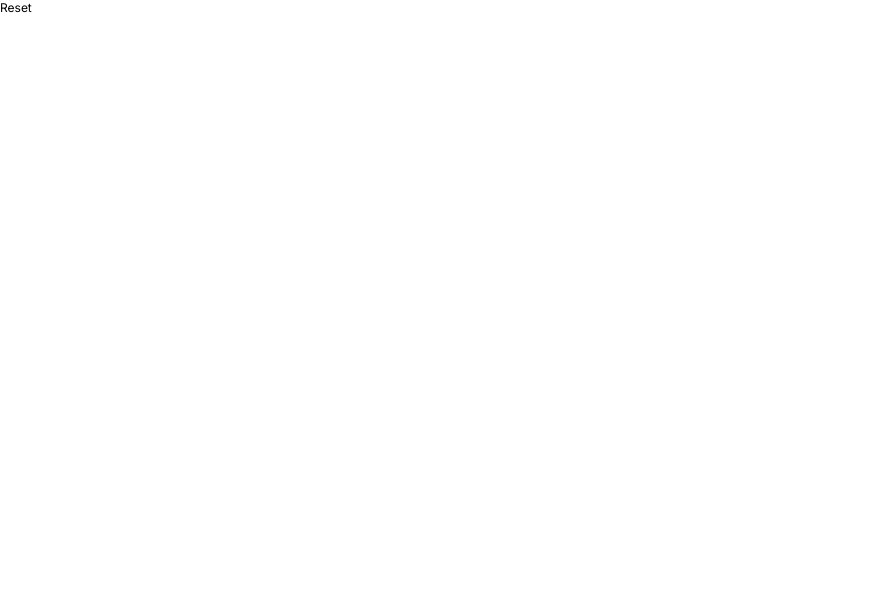
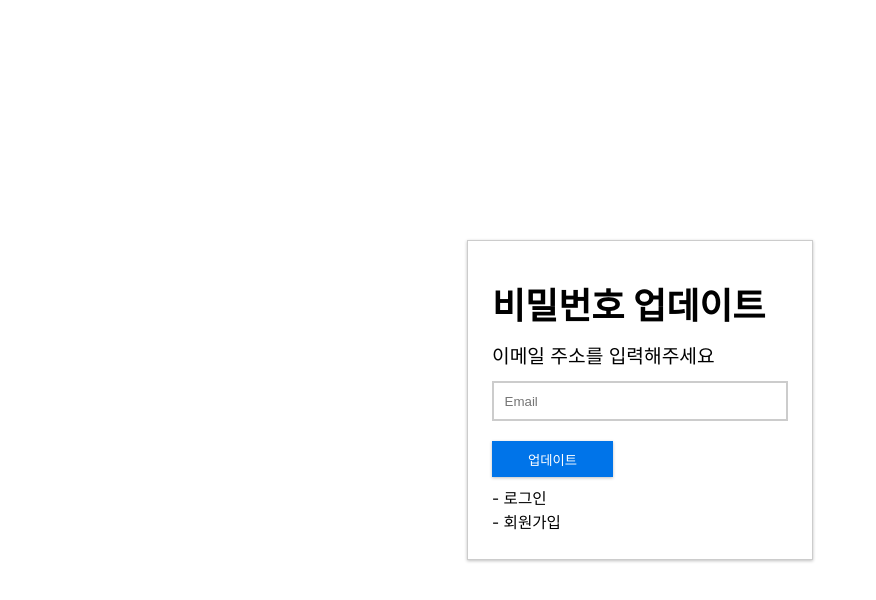
Before and after one commit to minai621/FastCampus_100scenario, a Next.js app in the folder e_commerce_product/: page /reset in a window 1280 px wide. Shown: the top 600 px of the page, without its empty margins (0-876 px from the left). Built offline with nearby package versions, Linux system fonts and the light colour scheme.

Commit message:
feat: implment reset page UI

```diff
--- /dev/null
+++ b/e_commerce_product/src/app/(auth)/reset/ResetClient.module.scss
@@ -0,0 +1,25 @@
+.page {
+  height: 100vh;
+  display: grid;
+  place-items: center;
+
+  .container {
+    .form {
+      display: flex;
+      flex-flow: column;
+      border: 1px solid #ccc;
+      padding: 2rem;
+      box-shadow: var(--box-shadow);
+
+      .control {
+        margin-bottom: 20px;
+      }
+
+      .links {
+        margin-top: 10px;
+        font-size: 1.3rem;
+        line-height: 2rem;
+      }
+    }
+  }
+}
--- /dev/null
+++ b/e_commerce_product/src/app/(auth)/reset/ResetClinet.jsx
@@ -0,0 +1,56 @@
+"use client";
+import Button from "@/components/button/Button";
+import Heading from "@/components/heading/Heading";
+import Input from "@/components/input/Input";
+import Loader from "@/components/loader/Loader";
+import Link from "next/link";
+import { useState } from "react";
+import styles from "./ResetClient.module.scss";
+
+const ResetClinet = () => {
+  const [email, setEmail] = useState("");
+  const [isLoading, setIsLoading] = useState(false);
+
+  const resetPasswrod = (e) => {
+    e.preventDefault();
+    setIsLoading(true);
+  };
+  return (
+    <>
+      {isLoading && <Loader />}
+      <section className={styles.page}>
+        <div className={styles.container}>
+          <div className={styles.form}>
+            <Heading
+              title="비밀번호 업데이트"
+              subTitle="이메일 주소를 입력해주세요"
+            />
+            <form onSubmit={resetPasswrod}>
+              <Input
+                type="text"
+                placeholder="Email"
+                required
+                className={styles.control}
+                value={email}
+                onChange={(e) => setEmail(e.target.value)}
+              />
+              <div>
+                <Button type="submit">업데이트</Button>
+              </div>
+              <div className={styles.links}>
+                <p>
+                  <Link href="login">- 로그인</Link>
+                </p>
+                <p>
+                  <Link href="register">- 회원가입</Link>
+                </p>
+              </div>
+            </form>
+          </div>
+        </div>
+      </section>
+    </>
+  );
+};
+
+export default ResetClinet;
--- a/e_commerce_product/src/app/(auth)/reset/page.jsx
+++ b/e_commerce_product/src/app/(auth)/reset/page.jsx
@@ -1,5 +1,7 @@
+import ResetClinet from "./ResetClinet";
+
 const Reset = () => {
-  return <div>Reset</div>;
+  return <ResetClinet />;
 };
 
 export default Reset;
```
